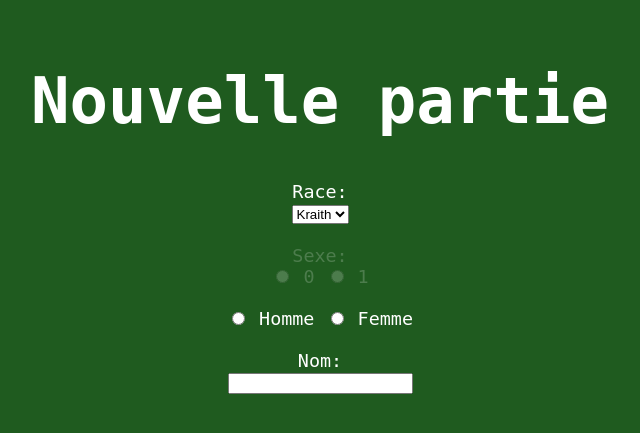
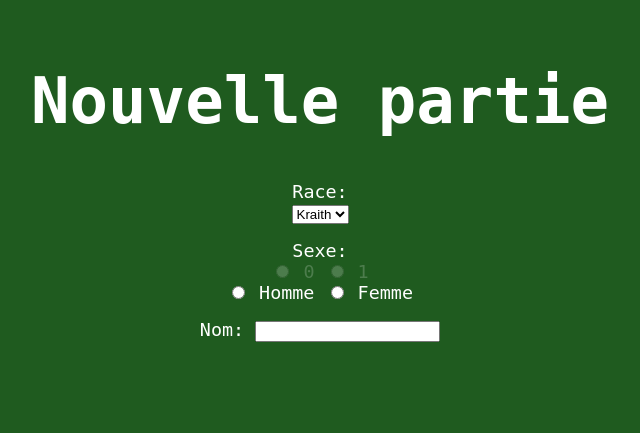
Before and after one commit to SaurFort/The_Boy_Of_Worlds_Tegia, a PHP site: page /pages/play.php in a window 1280 px wide. Shown: the top 433 px of the page, without its empty margins (320-960 px from the left). Run offline with PHP 8.4, Linux system fonts and the light colour scheme.

Commit message:
Ajout css selector

```diff
--- a/assets/style.css
+++ b/assets/style.css
@@ -40,6 +40,10 @@ body {
   margin-right: auto;
 }
 
+.mb-1 {
+  margin-bottom: 1rem;
+}
+
 .button {
   padding: 0.5rem 1rem;
   background-color: var(--bg-container);
--- a/common/selector.html
+++ b/common/selector.html
@@ -1,34 +1,36 @@
-<div> <label for="Espèce"> Race:</label><br />
+<!-- author: @Hakitox1004, @SaurFort (css) -->
+
+<div>
+  <div class="mb-1">
+    <label for="Espèce"> Race:</label><br />
     <select name="Espèces" id="Espèce" onchange="sexes()">
-		<option value="1"> Kraith </option>
-		<option value="2"> Yalk </option>
+      <option value="1">Kraith</option>
+      <option value="2">Yalk</option>
       <br />
     </select>
-	<br />
-	<br />
+  </div>
 
-	<div id="sexe_Yalk" style="opacity: 0.2;">
-		Sexe:<br />
-		<input type="radio" name="radio">
+  <div class="mb-1">
+    <label>Sexe:</label>
+    <div id="sexe_Yalk" style="opacity: 0.2">
+      <input id="a" type="radio" name="radio" />
       <label for="radio">0</label>
-		<input type="radio" name="radio">
+      <input id="b" type="radio" name="radio" />
       <label for="radio">1</label>
-		<br />
-		<br />
     </div>
 
     <div id="sexe_Kraith">
-		<input type="radio" name="radio">
+      <input type="radio" name="radio" />
       <label for="radio">Homme</label>
-		<input type="radio" name="radio">
+      <input type="radio" name="radio" />
       <label for="radio">Femme</label>
-		<br />
-		<br />
+    </div>
   </div>
 
-	Nom:<br />
-	<input type="text" name="nom" /> <br />
-	<br />
+  <div class="mb-1">
+    <label for="nom">Nom:</label>
+    <input type="text" name="nom" />
+  </div>
 </div>
 
 <script src="../assets/js/selector.js"></script>
```
Lines whose indentation alone changed are shown as unchanged.
